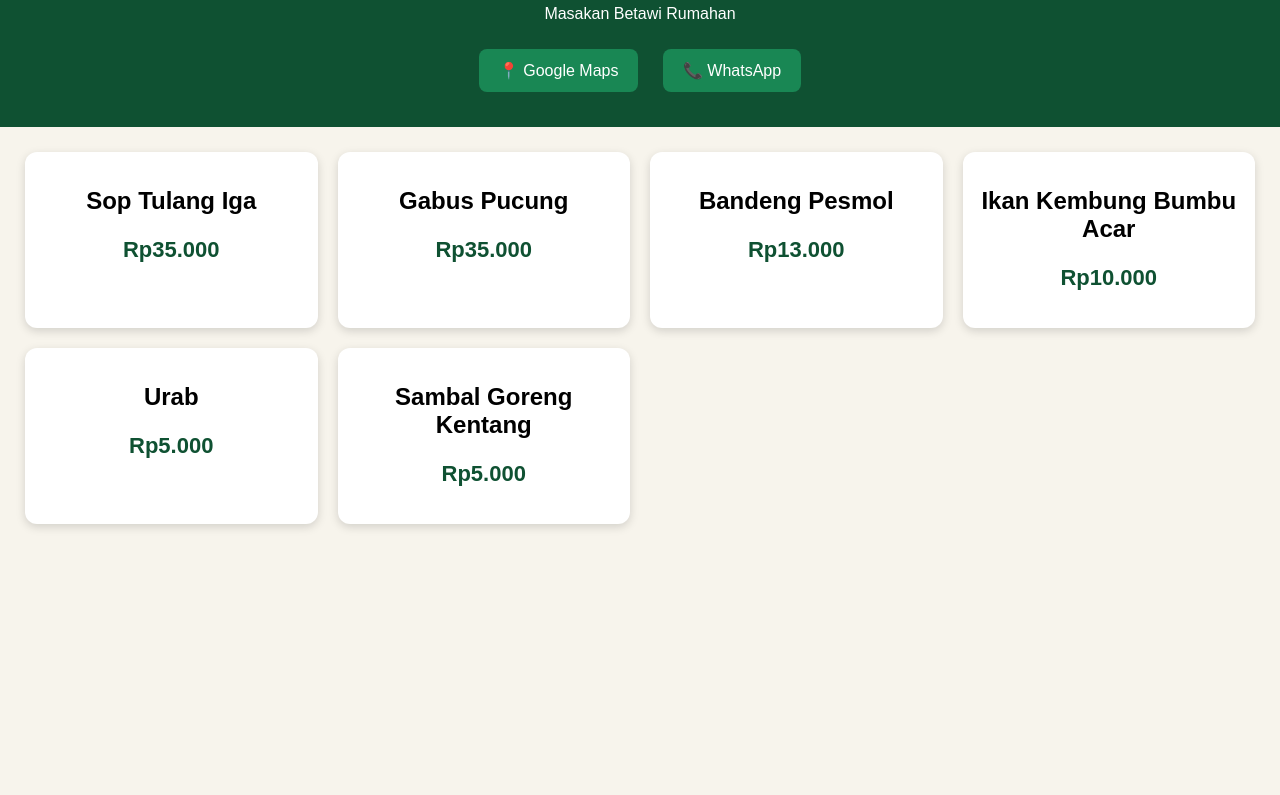
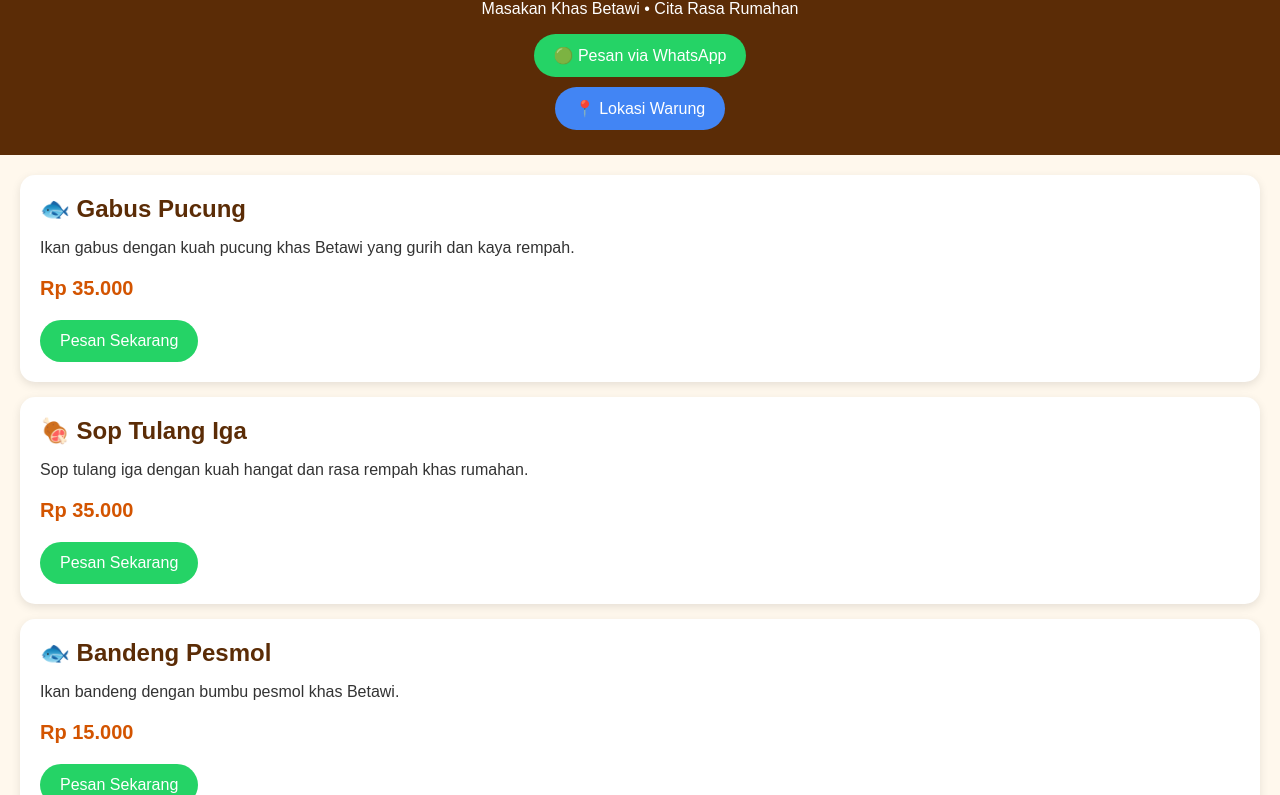
Before and after one commit to wbnyakbabe-droid/wb-nyak-babe, a plain HTML site: page index.html in a window 1280 px wide. Shown: the part 73-868 px from the top of the page. Before the commit the page ends 800 px from the top, so only its background shows below. Drawn offline with Linux system fonts and the light colour scheme.

Commit message:
Update index.html

```diff
--- a/index.html
+++ b/index.html
@@ -3,59 +3,76 @@
 <head>
 <meta charset="UTF-8">
 <meta name="viewport" content="width=device-width, initial-scale=1.0">
-<title>Warung Nasi Betawi Nyak & Babe</title>
+
+<title>Warung Betawi WB</title>
 
 <style>
 body{
-font-family:Arial,sans-serif;
-margin:0;
-background:#f7f4ec;
-text-align:center;
+    font-family: Arial, sans-serif;
+    background:#fff8ed;
+    margin:0;
+    color:#333;
 }
 
 header{
-background:#0f5132;
-color:white;
-padding:25px;
+    background:#5b2c06;
+    color:white;
+    text-align:center;
+    padding:25px;
 }
 
-h1{
-margin:0;
+header h1{
+    margin:0;
+    font-size:32px;
 }
 
-a.button{
-display:inline-block;
-margin:10px;
-padding:12px 20px;
-background:#198754;
-color:white;
-text-decoration:none;
-border-radius:8px;
+header p{
+    margin-top:10px;
+}
+
+.container{
+    padding:20px;
 }
 
 .menu{
-display:grid;
-grid-template-columns:repeat(auto-fit,minmax(280px,1fr));
-gap:20px;
-padding:25px;
+    background:white;
+    border-radius:15px;
+    padding:20px;
+    margin-bottom:15px;
+    box-shadow:0 3px 10px rgba(0,0,0,0.1);
 }
 
-.card{
-background:white;
-border-radius:12px;
-padding:15px;
-box-shadow:0 3px 10px rgba(0,0,0,.15);
+.menu h2{
+    color:#5b2c06;
+    margin:0;
 }
 
-.card img{
-width:100%;
-border-radius:10px;
+.harga{
+    color:#d35400;
+    font-size:20px;
+    font-weight:bold;
 }
 
-.price{
-font-size:22px;
-color:#0f5132;
-font-weight:bold;
+button{
+    background:#25D366;
+    border:none;
+    padding:12px 20px;
+    border-radius:25px;
+    color:white;
+    font-size:16px;
+    cursor:pointer;
+}
+
+.lokasi{
+    background:#4285F4;
+    margin-top:10px;
+}
+
+.footer{
+    text-align:center;
+    padding:20px;
+    background:#5b2c06;
+    color:white;
 }
 </style>
 
@@ -64,50 +81,110 @@ font-weight:bold;
 <body>
 
 <header>
+<h1>🍽️ WARUNG BETAWI WB</h1>
+<p>Masakan Khas Betawi • Cita Rasa Rumahan</p>
 
-<h1>WARUNG NASI BETAWI NYAK & BABE</h1>
+<a href="https://wa.me/6287864882777?text=Halo%20Warung%20Betawi%20WB,%20saya%20ingin%20pesan%20menu"
+target="_blank">
+<button>
+🟢 Pesan via WhatsApp
+</button>
+</a>
 
-<p>Masakan Betawi Rumahan</p>
+<br>
 
-<a class="button" href="https://maps.app.goo.gl/7LFPjTtanT68ZM718">📍 Google Maps</a>
-
-<a class="button" href="https://wa.me/6287864882777">📞 WhatsApp</a>
+<a href="https://maps.app.goo.gl/7LFPjTtanT68ZM718"
+target="_blank">
+<button class="lokasi">
+📍 Lokasi Warung
+</button>
+</a>
 
 </header>
 
+
+<div class="container">
+
+
 <div class="menu">
+<h2>🐟 Gabus Pucung</h2>
+<p>Ikan gabus dengan kuah pucung khas Betawi yang gurih dan kaya rempah.</p>
+<p class="harga">Rp 35.000</p>
 
-<div class="card">
-<h2>Sop Tulang Iga</h2>
-<p class="price">Rp35.000</p>
+<a href="https://wa.me/6287864882777?text=Saya%20ingin%20pesan%20Gabus%20Pucung%20Rp35000"
+target="_blank">
+<button>Pesan Sekarang</button>
+</a>
 </div>
 
-<div class="card">
-<h2>Gabus Pucung</h2>
-<p class="price">Rp35.000</p>
+
+<div class="menu">
+<h2>🍖 Sop Tulang Iga</h2>
+<p>Sop tulang iga dengan kuah hangat dan rasa rempah khas rumahan.</p>
+<p class="harga">Rp 35.000</p>
+
+<a href="https://wa.me/6287864882777?text=Saya%20ingin%20pesan%20Sop%20Tulang%20Iga%20Rp35000"
+target="_blank">
+<button>Pesan Sekarang</button>
+</a>
 </div>
 
-<div class="card">
-<h2>Bandeng Pesmol</h2>
-<p class="price">Rp13.000</p>
+
+<div class="menu">
+<h2>🐟 Bandeng Pesmol</h2>
+<p>Ikan bandeng dengan bumbu pesmol khas Betawi.</p>
+<p class="harga">Rp 15.000</p>
+
+<a href="https://wa.me/6287864882777?text=Saya%20ingin%20pesan%20Bandeng%20Pesmol%20Rp15000"
+target="_blank">
+<button>Pesan Sekarang</button>
+</a>
 </div>
 
-<div class="card">
-<h2>Ikan Kembung Bumbu Acar</h2>
-<p class="price">Rp10.000</p>
+
+<div class="menu">
+<h2>🐟 Kembung Bumbu Acar</h2>
+<p>Ikan kembung dengan bumbu acar segar dan gurih.</p>
+<p class="harga">Rp 12.000</p>
+
+<a href="https://wa.me/6287864882777?text=Saya%20ingin%20pesan%20Kembung%20Bumbu%20Acar%20Rp12000"
+target="_blank">
+<button>Pesan Sekarang</button>
+</a>
 </div>
 
-<div class="card">
-<h2>Urab</h2>
-<p class="price">Rp5.000</p>
+
+<div class="menu">
+<h2>🥗 Urab</h2>
+<p>Sayuran segar dengan kelapa berbumbu khas Nusantara.</p>
+<p class="harga">Rp 6.000</p>
+
+<a href="https://wa.me/6287864882777?text=Saya%20ingin%20pesan%20Urab%20Rp6000"
+target="_blank">
+<button>Pesan Sekarang</button>
+</a>
 </div>
 
-<div class="card">
-<h2>Sambal Goreng Kentang</h2>
-<p class="price">Rp5.000</p>
+
+<div class="menu">
+<h2>🥔 Sambal Goreng Kentang</h2>
+<p>Kentang dengan sambal goreng pedas gurih.</p>
+<p class="harga">Rp 6.000</p>
+
+<a href="https://wa.me/6287864882777?text=Saya%20ingin%20pesan%20Sambal%20Goreng%20Kentang%20Rp6000"
+target="_blank">
+<button>Pesan Sekarang</button>
+</a>
 </div>
+
 
 </div>
 
+
+<div class="footer">
+© 2026 Warung Betawi WB
+</div>
+
+
 </body>
 </html>
```
